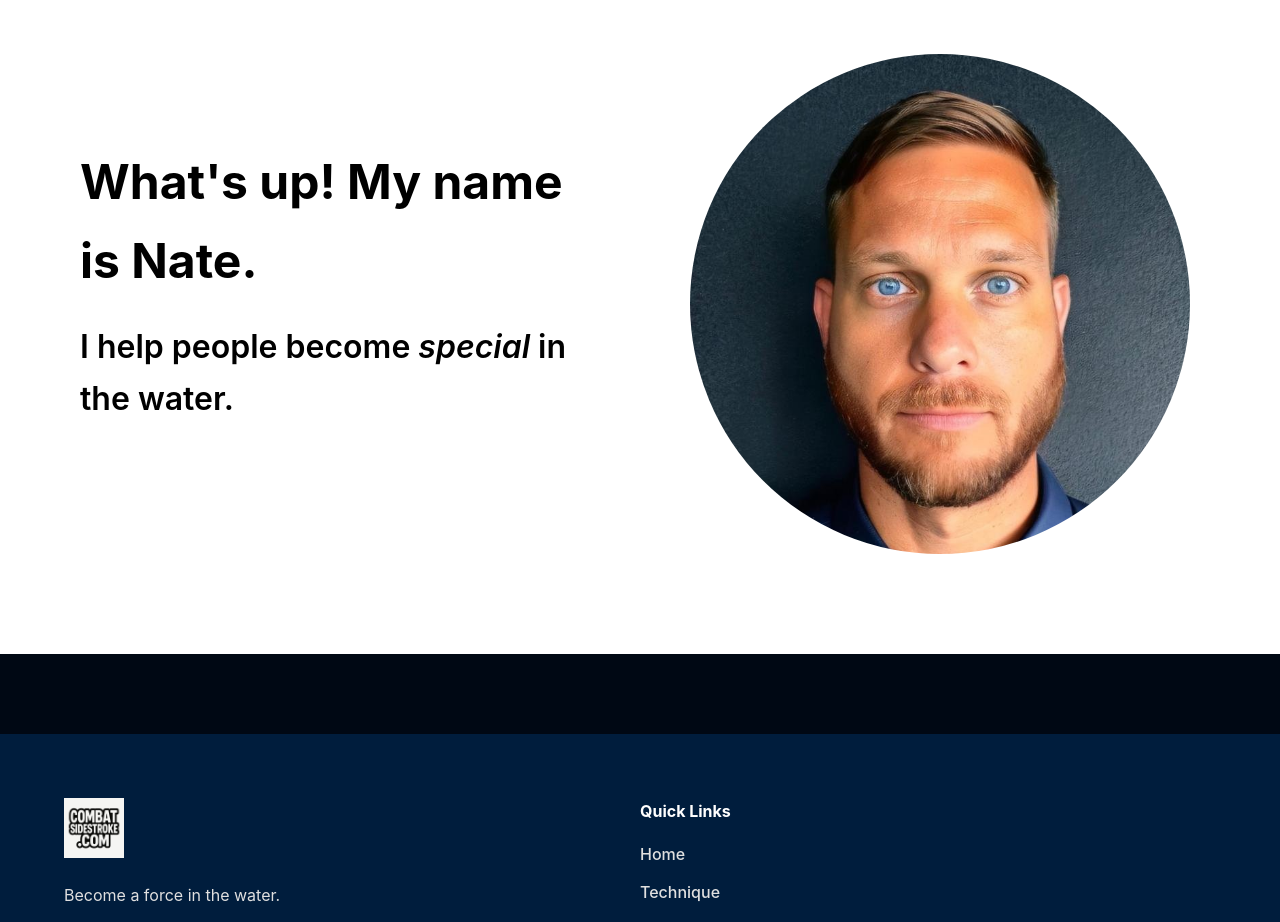
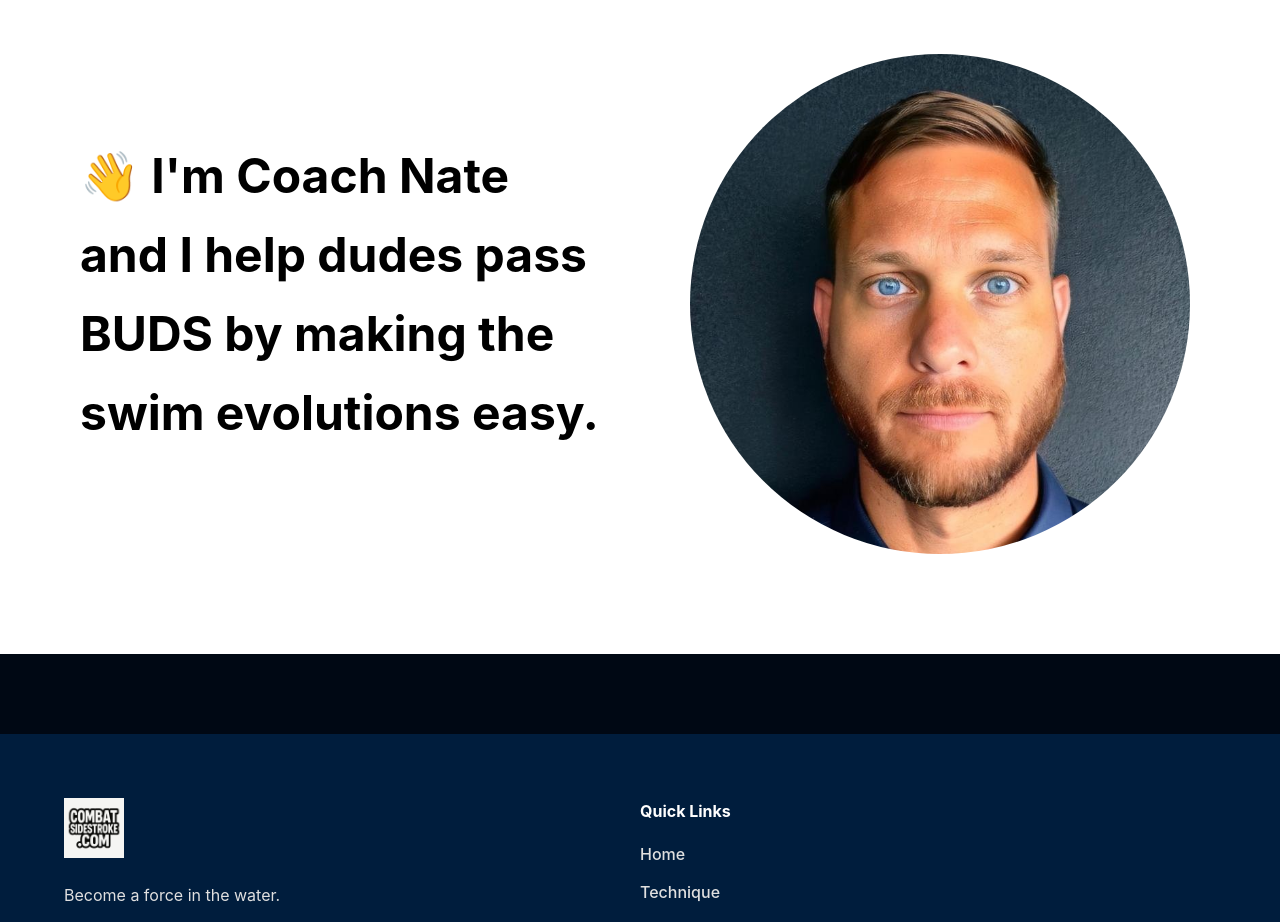
Before and after one commit to swimnerdtim/combatsidestroke, a React (Vite) app: page / in a window 1280 px wide. Shown: the part 900-1822 px from the top of the page. Built offline with nearby package versions, Linux system fonts and the light colour scheme.

Commit message:
Update hero quote: Coach Nate helps dudes pass BUDS

```diff
--- a/src/pages/Home.jsx
+++ b/src/pages/Home.jsx
@@ -17,8 +17,7 @@ function Home() {
       <section className="nate-section">
         <div className="nate-container">
           <div className="nate-text">
-            <h2>What's up! My name is Nate.</h2>
-            <h3>I help people become <em>special</em> in the water.</h3>
+            <h2>👋 I'm Coach Nate and I help dudes pass BUDS by making the swim evolutions easy.</h2>
           </div>
           <div className="nate-image">
             <img src={natePhoto} alt="Nate" />
```
